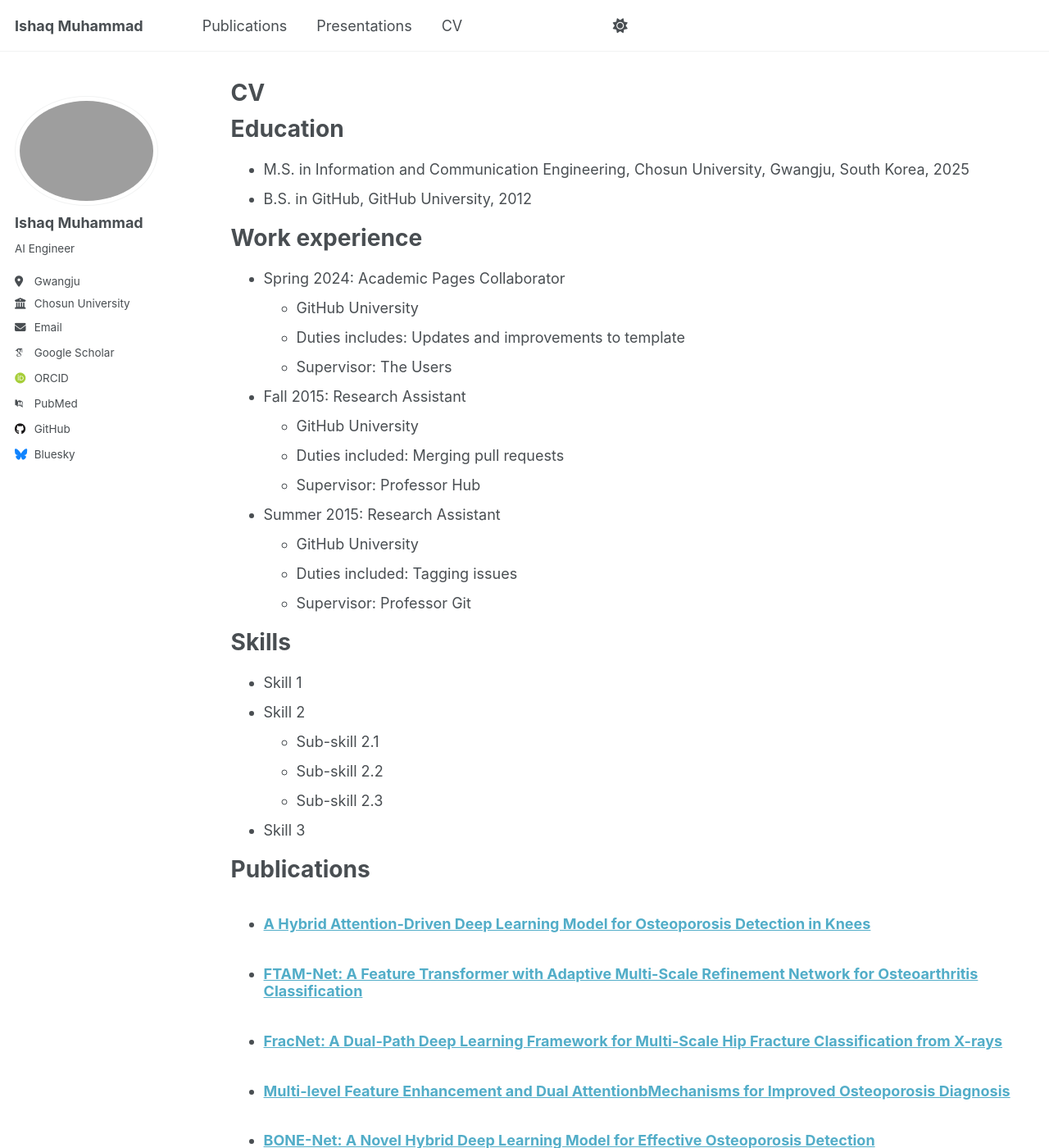
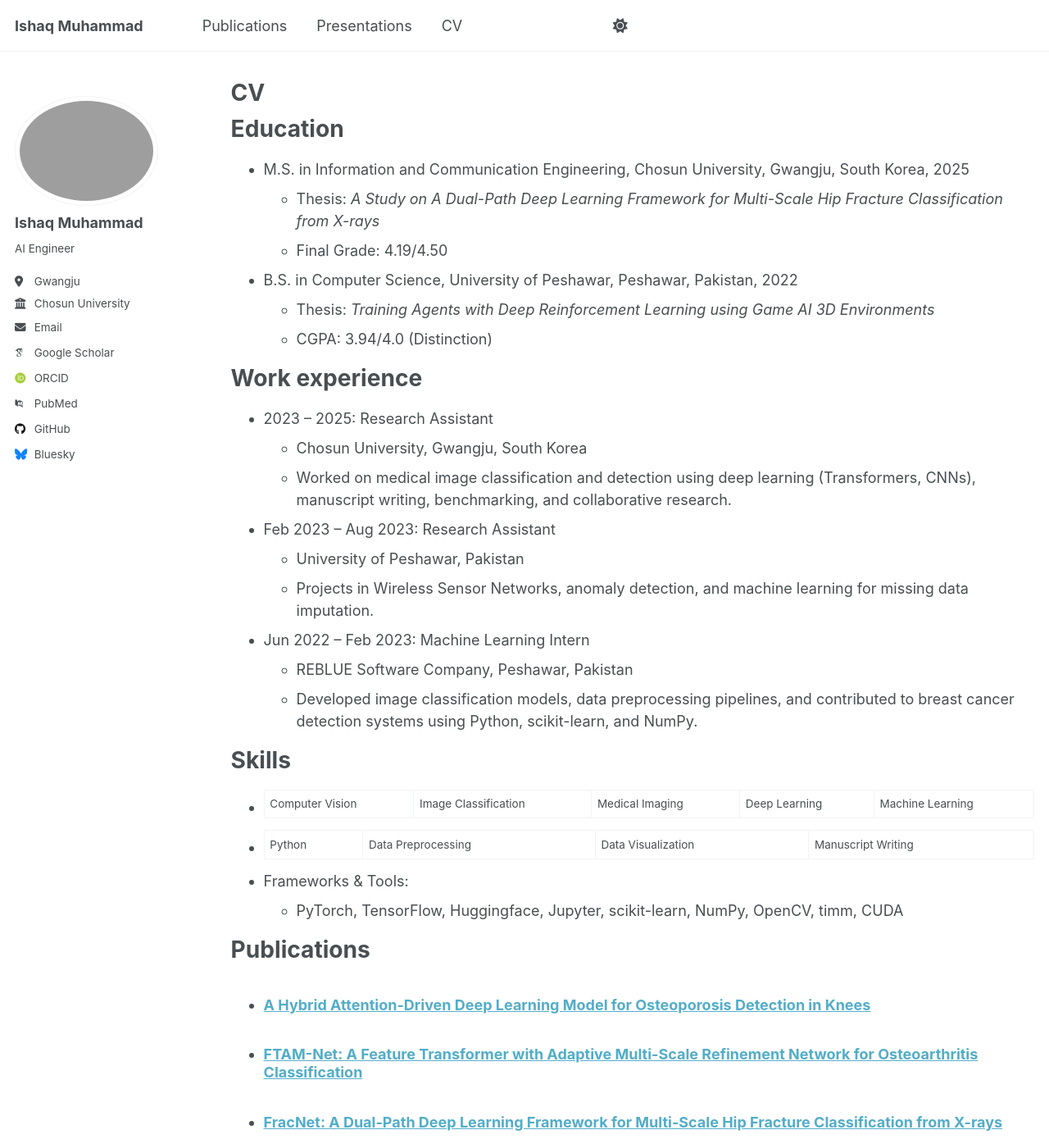
Before and after one commit to IshaqMKhan/IshaqMKhan.github.io, a Jekyll site: the page built from _pages/cv.md, in a window 1280 px wide and 1400 px high. Shown: the whole window at 82% size. Built offline with Jekyll 4.4.1, drawn with Linux system fonts in a browser that asks for light colours; some web fonts are replaced; a script that is not in the unit is left out; some of the changed text lies outside the part shown.

Commit message:
Update cv.md

```diff
--- a/_pages/cv.md
+++ b/_pages/cv.md
@@ -12,52 +12,48 @@ redirect_from:
 Education
 ======
 * M.S. in Information and Communication Engineering, Chosun University, Gwangju, South Korea, 2025
-* B.S. in GitHub, GitHub University, 2012
+  * Thesis: *A Study on A Dual-Path Deep Learning Framework for Multi-Scale Hip Fracture Classification from X-rays*
+  * Final Grade: 4.19/4.50
+
+* B.S. in Computer Science, University of Peshawar, Peshawar, Pakistan, 2022
+  * Thesis: *Training Agents with Deep Reinforcement Learning using Game AI 3D Environments*
+  * CGPA: 3.94/4.0 (Distinction)
 
 Work experience
 ======
-* Spring 2024: Academic Pages Collaborator
-  * GitHub University
-  * Duties includes: Updates and improvements to template
-  * Supervisor: The Users
+* 2023 – 2025: Research Assistant
+  * Chosun University, Gwangju, South Korea
+  * Worked on medical image classification and detection using deep learning (Transformers, CNNs), manuscript writing, benchmarking, and collaborative research.
 
-* Fall 2015: Research Assistant
-  * GitHub University
-  * Duties included: Merging pull requests
-  * Supervisor: Professor Hub
+* Feb 2023 – Aug 2023: Research Assistant
+  * University of Peshawar, Pakistan
+  * Projects in Wireless Sensor Networks, anomaly detection, and machine learning for missing data imputation.
 
-* Summer 2015: Research Assistant
-  * GitHub University
-  * Duties included: Tagging issues
-  * Supervisor: Professor Git
+* Jun 2022 – Feb 2023: Machine Learning Intern
+  * REBLUE Software Company, Peshawar, Pakistan
+  * Developed image classification models, data preprocessing pipelines, and contributed to breast cancer detection systems using Python, scikit-learn, and NumPy.
 
 Skills
 ======
-* Skill 1
-* Skill 2
-  * Sub-skill 2.1
-  * Sub-skill 2.2
-  * Sub-skill 2.3
-* Skill 3
+* Computer Vision | Image Classification | Medical Imaging | Deep Learning | Machine Learning
+* Python | Data Preprocessing | Data Visualization | Manuscript Writing
+* Frameworks & Tools:
+  * PyTorch, TensorFlow, Huggingface, Jupyter, scikit-learn, NumPy, OpenCV, timm, CUDA
 
 Publications
 ======
-  <ul>{% for post in site.publications reversed %}
-    {% include archive-single-cv.html %}
-  {% endfor %}</ul>
+<ul>{% for post in site.publications reversed %}
+  {% include archive-single-cv.html %}
+{% endfor %}</ul>
 
-Talks
+Conference Presentations
 ======
-  <ul>{% for post in site.talks reversed %}
-    {% include archive-single-talk-cv.html  %}
-  {% endfor %}</ul>
+<ul>{% for post in site.talks reversed %}
+  {% include archive-single-talk-cv.html %}
+{% endfor %}</ul>
 
-Teaching
+Awards
 ======
-  <ul>{% for post in site.teaching reversed %}
-    {% include archive-single-cv.html %}
-  {% endfor %}</ul>
-
-Service and leadership
-======
-* Currently signed in to 43 different slack teams
+* Best Paper Award, IEIE 34th AI Conference, Seoul, South Korea
+* Distinction holder in B.S
+* Certificate of Excellence – Inter-Semester AI Quiz Competition
```
